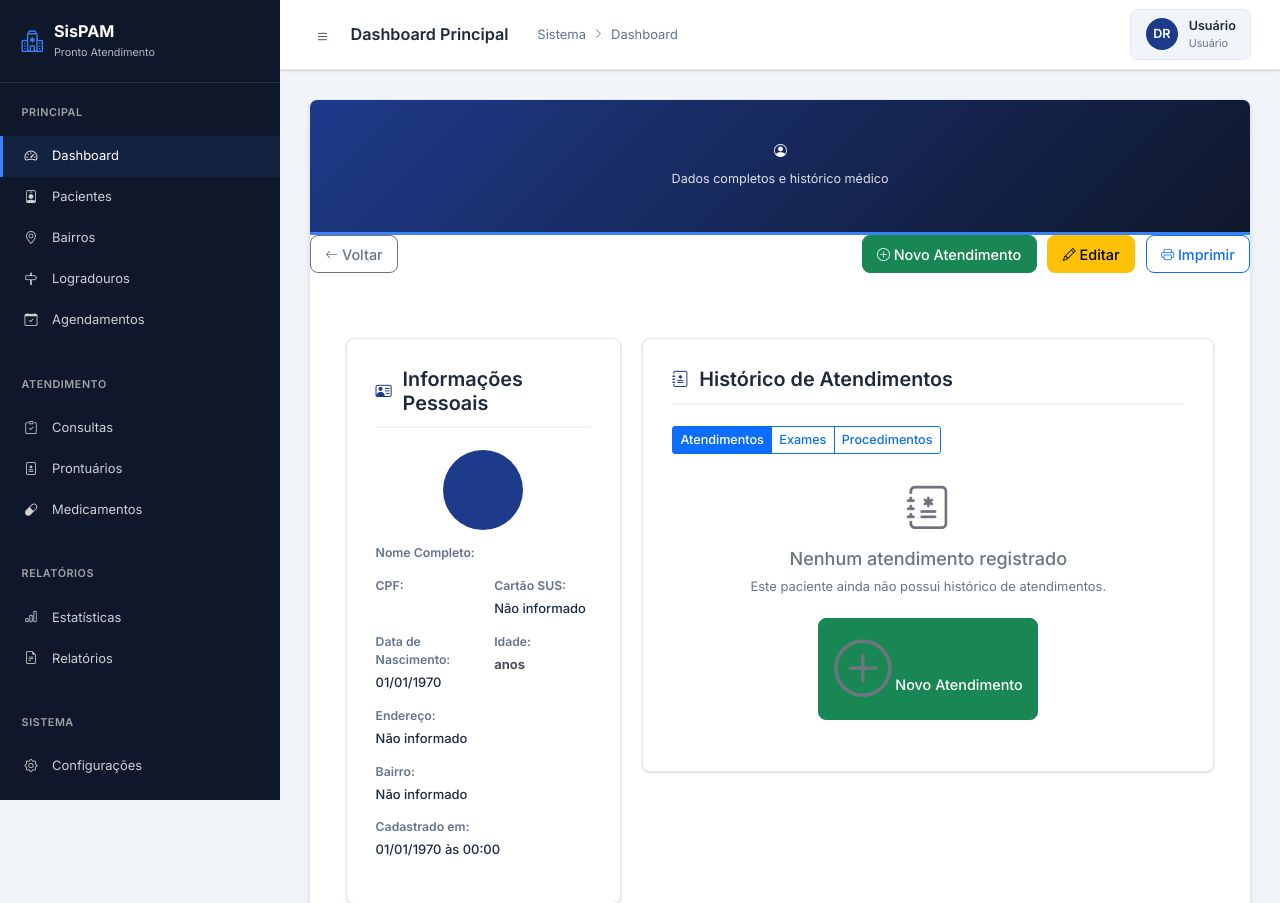
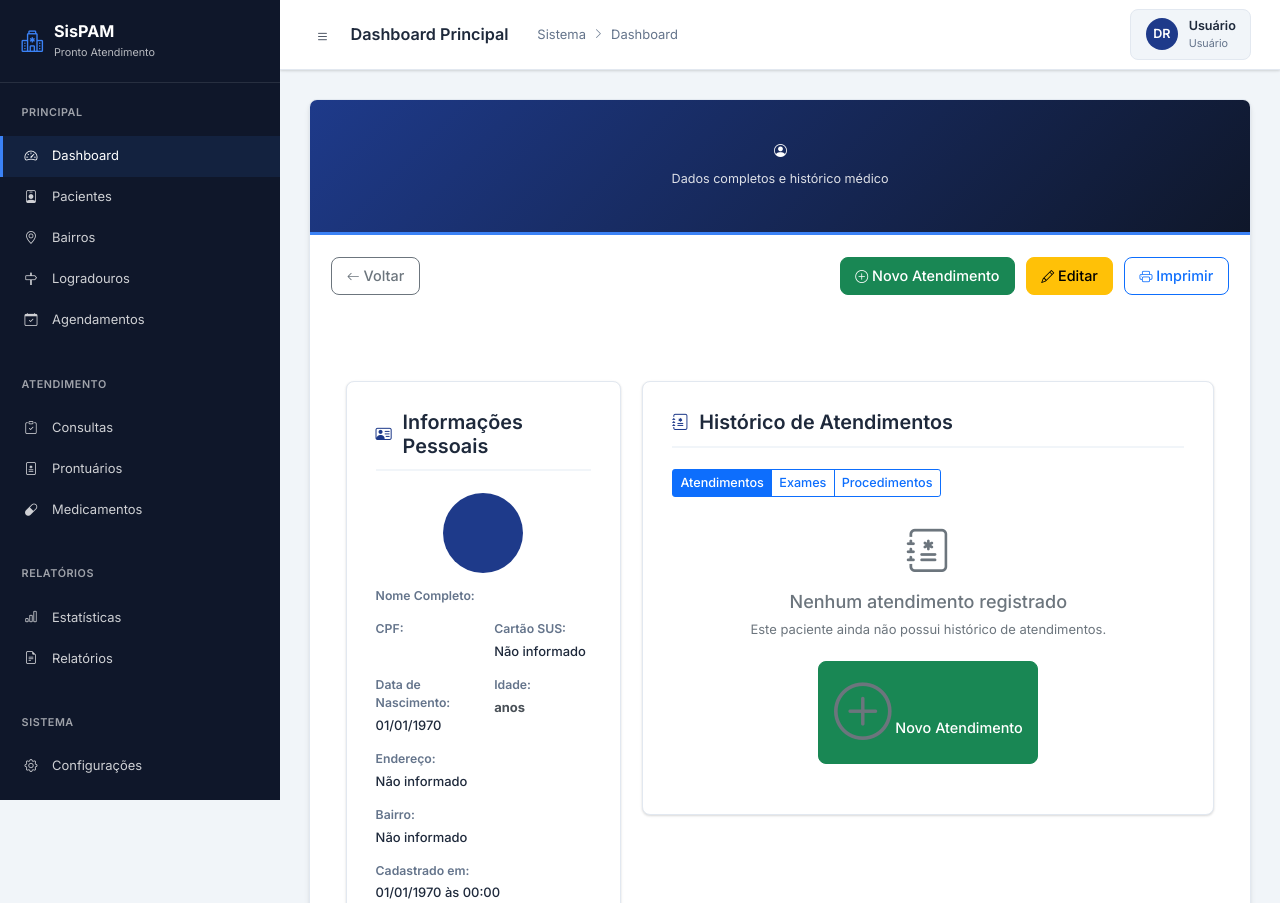
Before and after one commit to marcosferreira/prontoatendimento, a CodeIgniter 4 app: the page made by app/Views/pacientes/show.php in a window 1280 px wide. Shown: the top 903 px of the page. Run offline with PHP 8.4 and a stand-in for CodeIgniter, Linux system fonts and the light colour scheme; the template is opened without the code that fills it, so the values that code supplies are empty; some libraries are stand-ins or nearby versions.

Commit message:
feat(bairros, logradouros, pacientes): Adicionar margens às ações da barra de ação para melhor espaçamento

```diff
--- a/app/Views/bairros/show.php
+++ b/app/Views/bairros/show.php
@@ -32,12 +32,12 @@
 
             <!-- Action Bar -->
             <div class="action-bar">
-                <div class="action-left">
+                <div class="action-left m-4">
                     <a href="<?= base_url('bairros') ?>" class="btn btn-secondary">
                         <i class="bi bi-arrow-left"></i> Voltar
                     </a>
                 </div>
-                <div class="action-right">
+                <div class="action-right m-4">
                     <a href="<?= base_url('bairros/' . $bairro['id_bairro'] . '/edit') ?>" class="btn btn-warning">
                         <i class="bi bi-pencil"></i> Editar
                     </a>
--- a/app/Views/logradouros/show.php
+++ b/app/Views/logradouros/show.php
@@ -33,13 +33,13 @@
             </nav>
 
             <!-- Action Bar -->
-            <div class="action-bar mb-4">
-                <div class="action-left">
+            <div class="action-bar">
+                <div class="action-left m-4">
                     <a href="<?= base_url('logradouros') ?>" class="btn btn-secondary">
                         <i class="bi bi-arrow-left"></i> Voltar para Lista
                     </a>
                 </div>
-                <div class="action-right">
+                <div class="action-right m-4">
                     <a href="<?= base_url('logradouros/' . $logradouro['id_logradouro'] . '/edit') ?>" class="btn btn-warning">
                         <i class="bi bi-pencil"></i> Editar
                     </a>
--- a/app/Views/pacientes/show.php
+++ b/app/Views/pacientes/show.php
@@ -16,12 +16,12 @@
 
                 <!-- Action Bar -->
                 <div class="action-bar">
-                    <div class="action-left">
+                    <div class="action-left m-4">
                         <a href="<?= base_url('pacientes') ?>" class="btn btn-outline-secondary">
                             <i class="bi bi-arrow-left"></i> Voltar
                         </a>
                     </div>
-                    <div class="action-right">
+                    <div class="action-right m-4">
                         <a href="<?= base_url('atendimentos/create?paciente=' . $paciente['id_paciente']) ?>"
                            class="btn btn-success me-2">
                             <i class="bi bi-plus-circle"></i> Novo Atendimento
```
